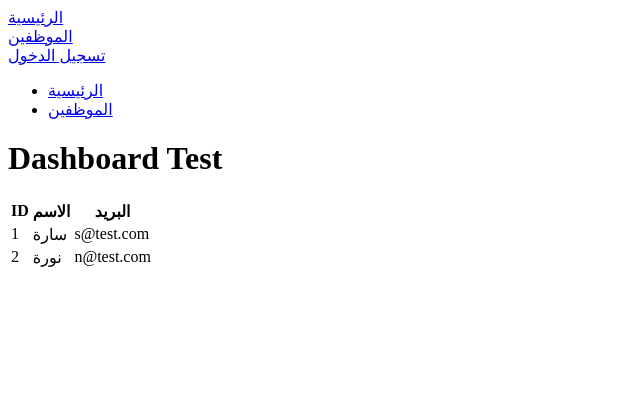
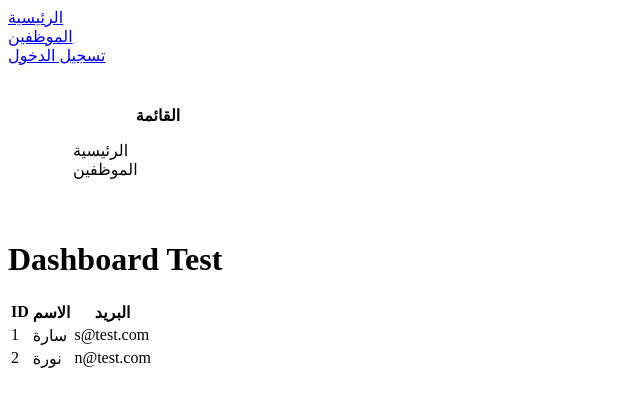
Before and after one commit to sara-yahya28/mini-employee-dashboard, a React (Vite) app: page / in a window 1280 px wide. Shown: the top 406 px of the page, without its empty margins (0-640 px from the left). Built offline with nearby package versions, Linux system fonts and the light colour scheme.

Commit message:
Add sidebar component with styling for improved navigation

```diff
--- a/src/components/Sidebar.jsx
+++ b/src/components/Sidebar.jsx
@@ -1,7 +1,10 @@
 import { Link } from "react-router-dom"
+import './css/Sidebar.css';
+
 export default function Sidebar() {
     return (
-        <aside>
+        <aside className="sidebar">
+            <h3>القائمة</h3>
             <ul>
                 <li><Link to='/'> الرئيسية</Link></li>
                 <li><Link to='/employees'> الموظفين</Link></li>
--- /dev/null
+++ b/src/components/css/Sidebar.css
@@ -0,0 +1,30 @@
+.sidebar{
+    background-color: var(--color-surface);
+    width: 250px;
+    padding: 25px;
+    border-left: 2px solid var(--color-border);
+flex-shrink: 0;
+}
+
+.sidebar h3{
+font-size: var(--font-size-xl);
+text-align: center;
+color: var(--color-primary);
+}
+
+.sidebar ul{
+    list-style: none;
+}
+
+.sidebar a{
+    text-decoration: none;
+    color: var(--color-text);
+    padding: var(--spacing-sm) var(--spacing-md);
+    display: block;
+    border-radius: var(--radius-md);
+}
+
+.sidebar a:hover{
+    background-color: var(--color-text);
+    color: var(--color-white);
+}
```
